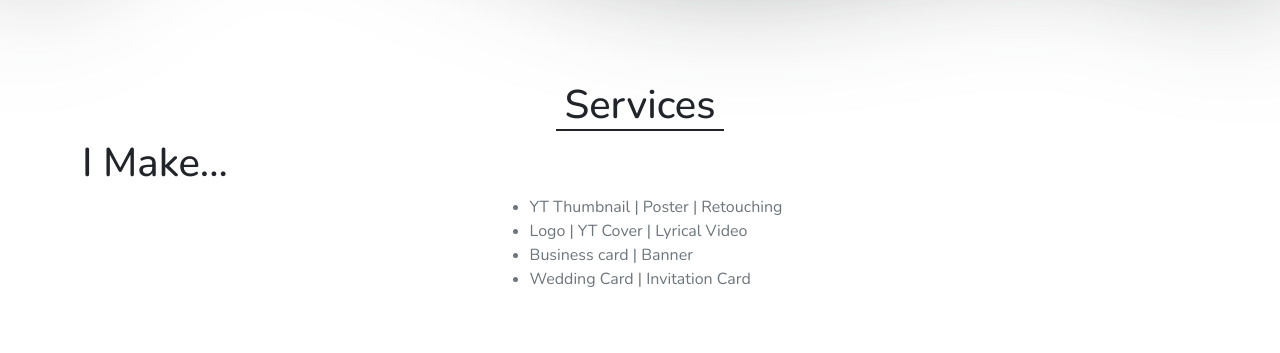
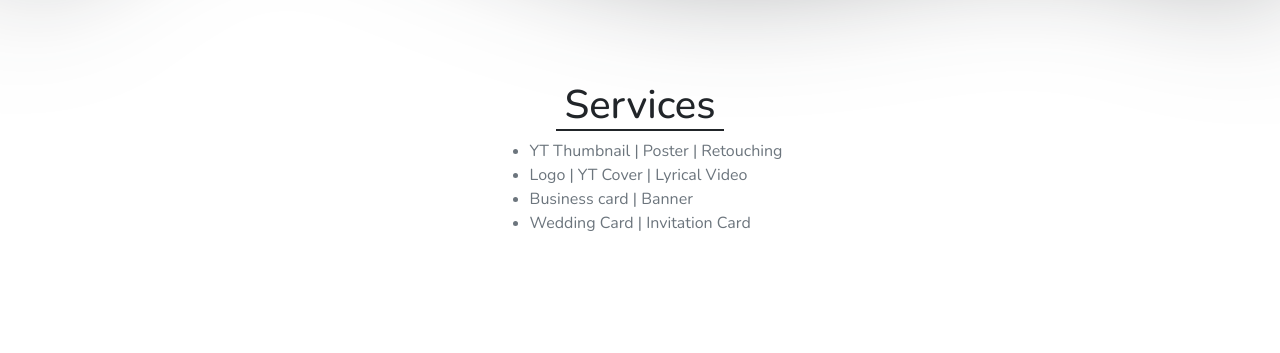
Before and after one commit to mr-saad/mrakediting, a React (Create React App) app: page / in a window 1280 px wide. Shown: the part 1040-1393 px from the top of the page. Built offline with nearby package versions, Linux system fonts and the light colour scheme; no server answers; the HTML template or start-up script is replaced by a standard one; a web font is replaced by a local one.

Commit message:
Update About.js

```diff
--- a/src/About.js
+++ b/src/About.js
@@ -10,10 +10,8 @@ const About = () => {
     >
       <h1 className="about_h1 px-2 mt-5 mx-auto">Services</h1>
       <div
-        className="d-flex align-items-center flex-column"
-        style={{ margin: "0rem 0" }}
+        className="d-flex justify-content-center"
       >
-        <h1 className="align-self-start">I Make...</h1>
         <ul className="text-start text-muted">
           <li>YT Thumbnail | Poster | Retouching</li>
           <li>Logo | YT Cover | Lyrical Video</li>
```
